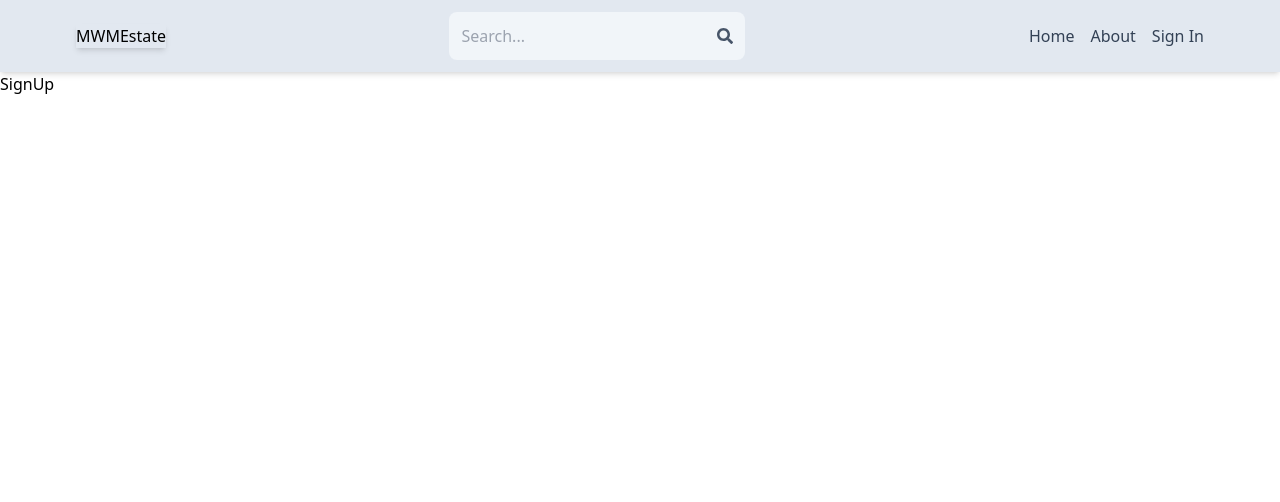
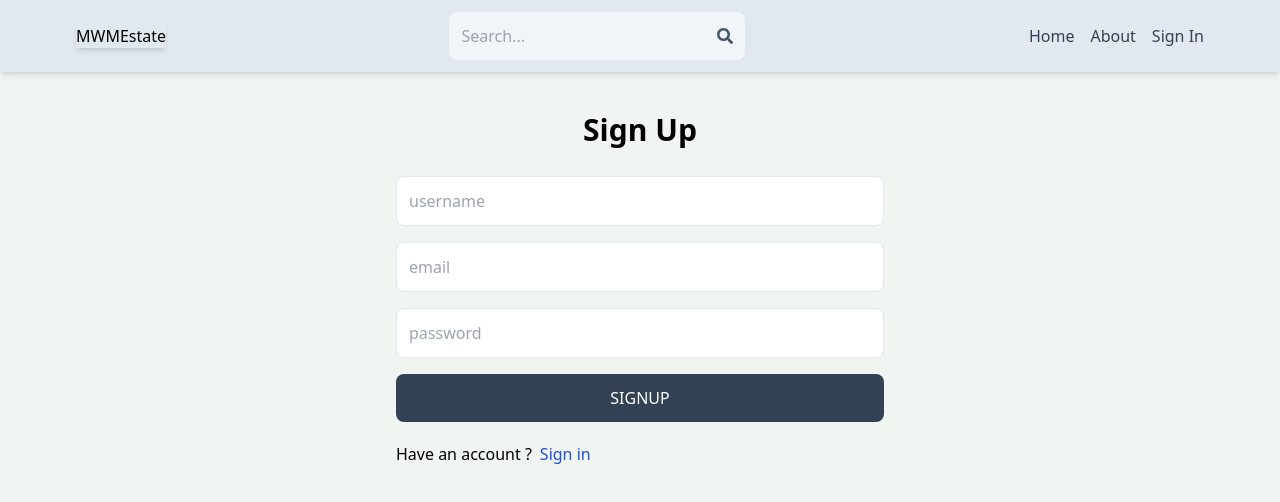
Before and after one commit to MyriamDrd/Realestate-mern-app, a React (Vite) app in the folder client/: page /sign-up in a window 1280 px wide. Shown: the top 502 px of the page. Built offline with nearby package versions, Linux system fonts and the light colour scheme.

Commit message:
Sign-in component UI

```diff
--- a/client/src/index.css
+++ b/client/src/index.css
@@ -1,3 +1,7 @@
 @tailwind base;
 @tailwind components;
 @tailwind utilities;
+
+body {
+  background-color: rgb(241, 245, 241);
+}
--- a/client/src/pages/SignUp.jsx
+++ b/client/src/pages/SignUp.jsx
@@ -1,8 +1,49 @@
+import { Link } from "react-router-dom";
+
 const SignUp = () => {
-    return(
-        <div>
-           SignUp
-        </div>
-    )
-}
+  return (
+    <div className="p-3 max-w-lg mx-auto">
+      <h1 className="text-3xl text-center font-semibold my-7"> Sign Up</h1>
+      <form className="flex flex-col gap-4">
+        <input
+          type="text"
+          placeholder="username"
+          className="border p-3 rounded-lg"
+          id="username"
+        />
+        <input
+          type="email"
+          placeholder="email"
+          className="border p-3 rounded-lg"
+          id="email"
+        />
+        <input
+          type="password"
+          placeholder="password"
+          className="border p-3 rounded-lg"
+          id="password"
+        />
+        <button
+          className="
+                    bg-slate-700
+                    text-white
+                    p-3
+                    rounded-lg
+                    uppercase
+                    hover:opacity-95
+                    disapled:opacity-80
+               "
+        >
+          Signup
+        </button>
+      </form>
+      <div className="flex gap-2 mt-5">
+        <p>Have an account ?</p>
+        <Link to={"/sign-in"}>
+          <span className="text-blue-700">Sign in</span>
+        </Link>
+      </div>
+    </div>
+  );
+};
 export default SignUp;
```
